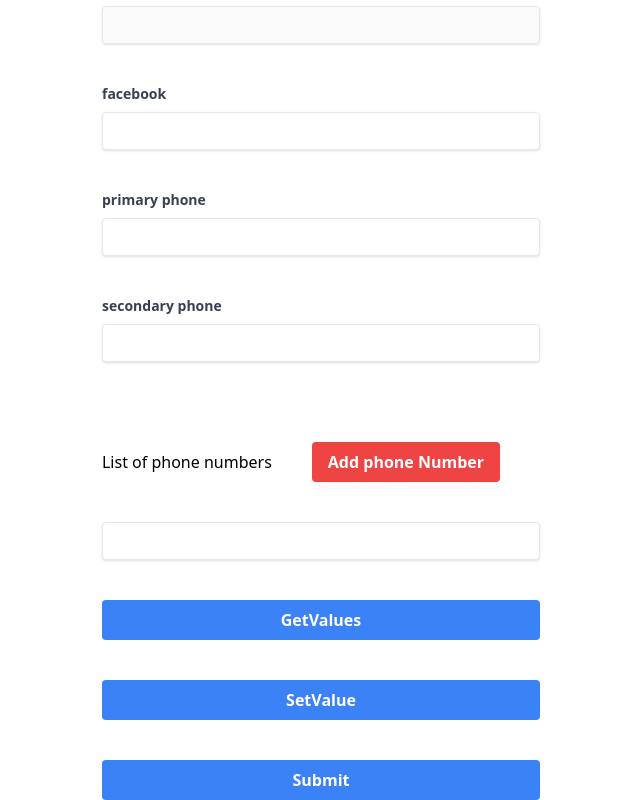
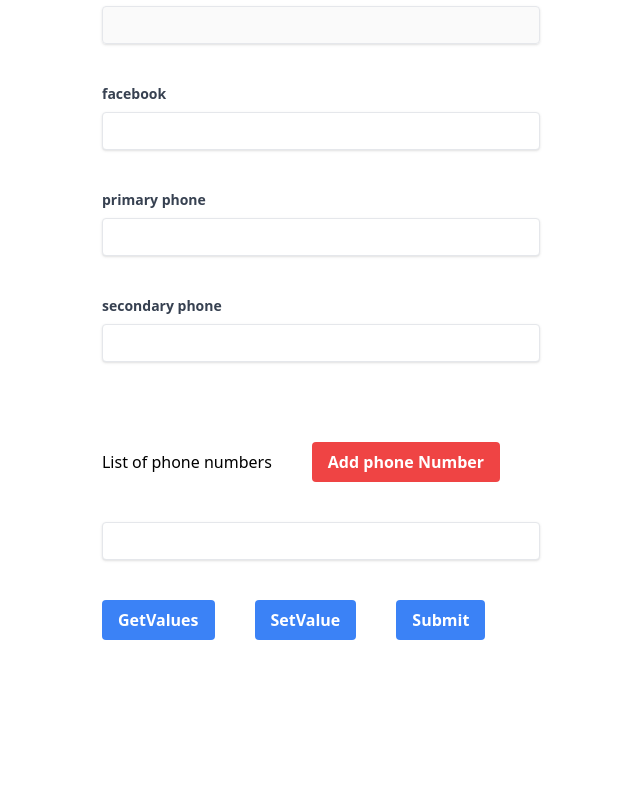
Before and after one commit to gitsoufiane/react-hook-form, a React (Vite) app: page / in a window 1280 px wide. Shown: the part 686-1486 px from the top of the page, without its empty margins (319-959 px from the left). After the commit the page ends 1326 px from the top, so only its background shows below. Built offline with nearby package versions, Linux system fonts and the light colour scheme.

Commit message:
form submission state

```diff
--- a/src/components/YoutubeForm.tsx
+++ b/src/components/YoutubeForm.tsx
@@ -28,7 +28,17 @@ export function YoutubeForm() {
     watch,
     getValues,
     setValue,
-    formState: { errors, touchedFields, dirtyFields, isDirty, isValid },
+    formState: {
+      errors,
+      touchedFields,
+      dirtyFields,
+      isDirty,
+      isValid,
+      isSubmitting,
+      isSubmitted,
+      isSubmitSuccessful,
+      submitCount,
+    },
   } = useForm<FormValues>({
     defaultValues: {
       username: "",
@@ -71,6 +81,7 @@ export function YoutubeForm() {
   };
 
   console.log({ touchedFields, dirtyFields, isDirty, isValid });
+  console.log({ isSubmitting, isSubmitSuccessful, isSubmitted, submitCount });
 
   return (
     <div className="container flex flex-col gap-10 items-center">
@@ -278,6 +289,7 @@ export function YoutubeForm() {
             })}
           </div>
         </div>
+        <div className="flex flex-row gap-10">
           <button
             className="bg-blue-500 hover:bg-blue-700 text-white font-bold py-2 px-4 rounded "
             onClick={() => console.log(getValues())}
@@ -303,6 +315,7 @@ export function YoutubeForm() {
           >
             Submit
           </button>
+        </div>
       </form>
       <DevTool control={control} />
     </div>
```
Lines whose indentation alone changed are shown as unchanged.
